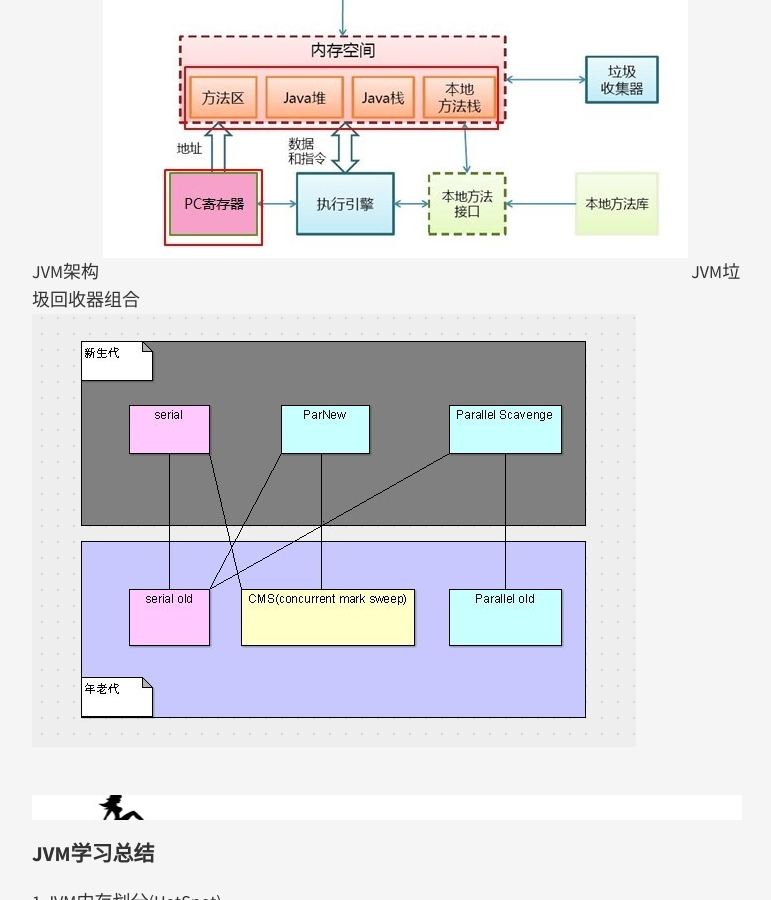
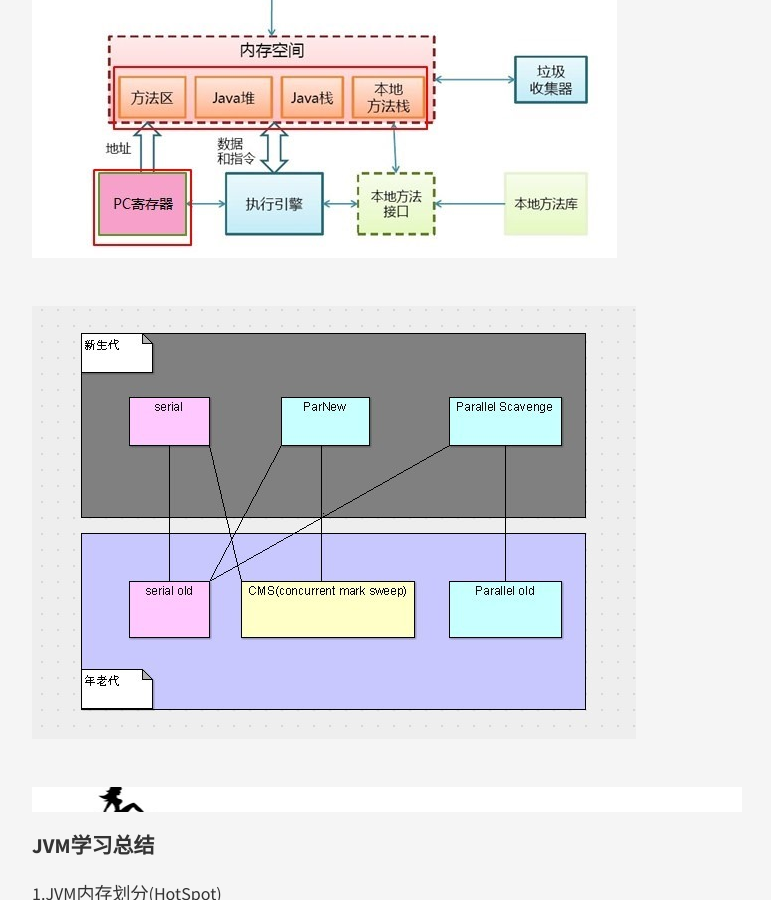
Before and after one commit to nanhuirong/nanhuirong.github.io, a Jekyll site: the page built from _posts/2017-03-16-JVM.md, in a window 1280 px wide and 900 px high, scrolled down 1953 px. Shown: the whole window, without its empty margins (253-1024 px from the left). Built offline with Jekyll 4.4.1, drawn with Linux system fonts in a browser that asks for light colours; nearby versions of some CDN libraries.

Commit message:
Update 2017-03-16-JVM.md

```diff
--- a/_posts/2017-03-16-JVM.md
+++ b/_posts/2017-03-16-JVM.md
@@ -49,9 +49,8 @@ title: JVM总结
 + -XX:+PrintGCApplicationConcurrentTime
 
 ***
-JVM架构
 ![](https://raw.githubusercontent.com/nanhuirong/nanhuirong.github.io/master/_posts/JVMFrame.png)
-JVM垃圾回收器组合
+
 ![](https://raw.githubusercontent.com/nanhuirong/nanhuirong.github.io/master/_posts/JVMJoin.png)
 
 ***
```
